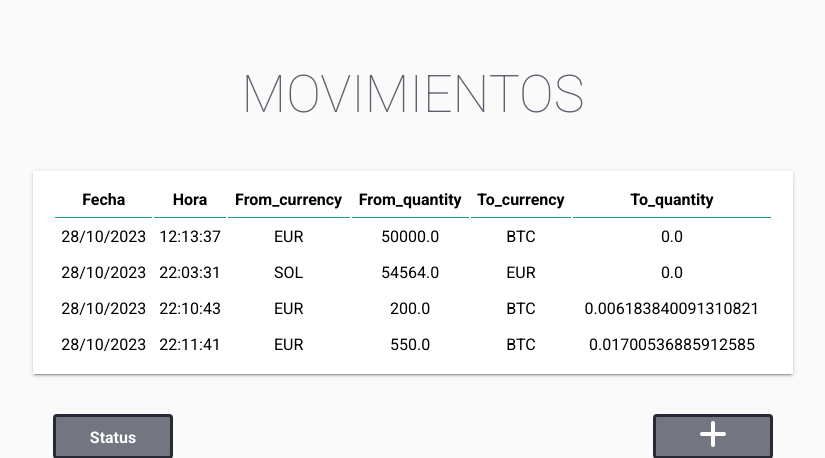
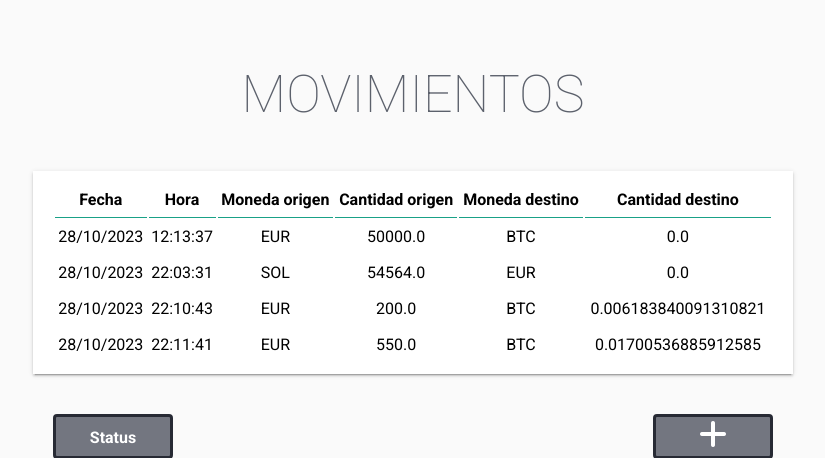
Before and after one commit to juancarlosapalategi/proyecto-kc, a Flask app: page / in a window 1280 px wide. Shown: the part 75-533 px from the top of the page, without its empty margins (227-1052 px from the left). Run offline with Flask 3, Linux system fonts and the light colour scheme; data comes from the database, SQL or seed files in the repository; both versions use the stored data as it was after the commit.

Commit message:
FIX: Arreglo el problema que existía al guardar en base de datos con el campo "to_quantity"

```diff
--- a/balance/templates/compra.html
+++ b/balance/templates/compra.html
@@ -44,10 +44,10 @@
         </div>
         <div class="cantidad-item">
             <label for="">Cantidad:</label>
-            <input type="text" name="to_quantity" id="quantity" disabled>
+            <input type="text" name="to_quantity" id="quantity" readonly>
             <div>
                 <label for="">P.U.:</label>
-                <input type="text" id="unitPrice" disabled>
+                <input type="text" id="unitPrice" readonly>
                 <div>
                     <button type="submit"><i class="fa-solid fa-check"></i></button>
                 </div>
--- a/balance/templates/inicio.html
+++ b/balance/templates/inicio.html
@@ -3,8 +3,6 @@
 {% block head_title%}
 {{ super() }}: Inicio
 {% endblock head_title %}
-
-
 
 {% block contenido %}
 
@@ -14,11 +12,10 @@
     <tr>
         <th class="titulo-tabla">Fecha</th>
         <th class="titulo-tabla">Hora</th>
-        <th class="titulo-tabla">From_currency</th>
-        <th class="titulo-tabla">From_quantity</th>
-        <th class="titulo-tabla">To_currency</th>
-        <th class="titulo-tabla">To_quantity</th>
-
+        <th class="titulo-tabla">Moneda origen</th>
+        <th class="titulo-tabla">Cantidad origen</th>
+        <th class="titulo-tabla">Moneda destino</th>
+        <th class="titulo-tabla">Cantidad destino</th>
     </tr>
     {% for m in movs %}
     <tr>
@@ -28,11 +25,8 @@
         <td>{{ m.from_quantity }}</td>
         <td>{{ m.to_currency }}</td>
         <td>{{ m.to_quantity }}</td>
-
     </tr>
     {% endfor %}
-
-
 </table>
 {% else %}
 <h2 class="lista_vacia">No hay movimientos disponibles</h2>
--- a/balance/views.py
+++ b/balance/views.py
@@ -25,12 +25,12 @@ def nuevo():
     from_currency = request.form['from_currency']
     from_quantity = request.form['from_quantity']
     to_currency = request.form['to_currency']
-    # to_quantity = request.form['to_quantity']
+    to_quantity = request.form['to_quantity']
 
     db = DBManager('balance/data/balance.db')
     consulta = 'INSERT INTO movimientos (fecha, hora, from_currency, from_quantity, to_currency, to_quantity) VALUES (?, ?, ?, ?, ?, ?)'
     dateNow = datetime.now()
-    valores  = (dateNow.strftime("%d/%m/%Y"), dateNow.strftime("%H:%M:%S"), from_currency, from_quantity, to_currency, 0)
+    valores  = (dateNow.strftime("%d/%m/%Y"), dateNow.strftime("%H:%M:%S"), from_currency, from_quantity, to_currency, to_quantity)
 
     conexion, cursor = db.conectar()
     cursor.execute(consulta, valores)
```
Also changed, not shown: balance/data/balance.db.
